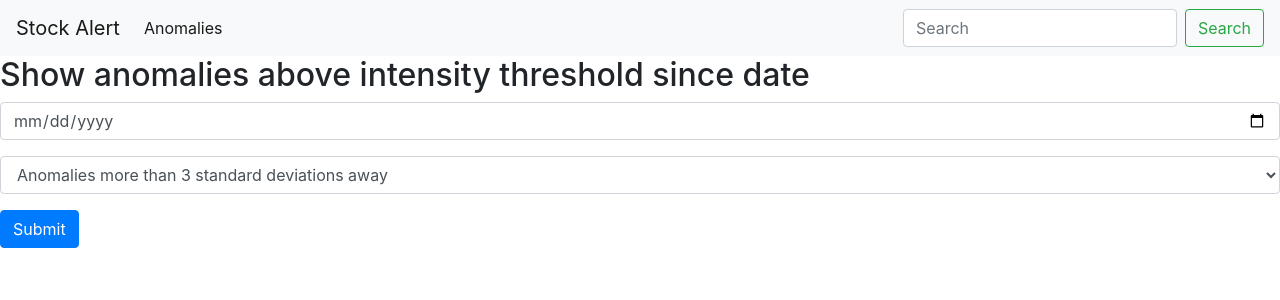
After one commit to sarpuslu/timeseries.live, a Flask app: page / in a window 1280 px wide. The commit adds this page. Shown: the top 300 px of the page. Run offline with Flask 2, Linux system fonts and the light colour scheme; some libraries are stand-ins or nearby versions.

```diff
--- a/front_end/stock_alert_flask/templates/anomalies.html
+++ b/front_end/stock_alert_flask/templates/anomalies.html
@@ -10,7 +10,7 @@
 		{% for anomaly in anomalies %}
 		<li>
 			<a href="{{ url_for('ticker', ticker=anomaly.code )}}" >
-			{{anomaly.time}} {{anomaly.code}} {{anomaly.percent_change}}
+				{{anomaly.time}} {{anomaly.code}} {{anomaly.percent_change}} {{anomaly.num_of_std_away}}
 			</a>
 		</li>
 		{% endfor %}
--- /dev/null
+++ b/front_end/stock_alert_flask/templates/index.html
@@ -0,0 +1,43 @@
+{% extends "layout.html" %}
+
+{% block title %}
+	Stock Alert
+{% endblock %}
+
+{% block body %}
+	<h2>Show anomalies above intensity threshold since date</h2>
+
+
+	<form action="{{ url_for('bubbles') }}" method="post">
+		<div class="form-group">
+			<input class="form-control" type="date" id="since_date" name="since_date">
+		</div>
+		<div class="form-group">
+			<select class="form-control" name="intensity">
+				<option value="3">Anomalies more than  3 standard deviations away</option>
+				<option value="4">Anomalies more than 4 standard deviations away</option>
+				<option value="5">Anomalies more than 5 standard deviations away</option>
+				<option value="6">Anomalies more than 6 standard deviations away</option>
+				<option value="7">Anomalies more than 7 standard deviations away</option>
+				<option value="8">Anomalies more than 8 standard deviations away</option>
+				<option value="9">Anomalies more than 9 standard deviations away</option>
+				<option value="10">Anomalies more than 10 standard deviations away</option>
+			</select>
+		</div>
+		<div class="form-group">
+			<button class="btn btn-primary">Submit</button>
+		</div>
+	</form>
+
+	<!--
+	<ul>
+		{% for anomaly in anomalies %}
+		<li>
+			<a href="{{ url_for('ticker', ticker=anomaly.code )}}" >
+			{{anomaly.time}} {{anomaly.code}} {{anomaly.percent_change}}
+			</a>
+		</li>
+		{% endfor %}
+	</ul>
+	-->
+{% endblock %}
--- a/front_end/stock_alert_flask/templates/layout.html
+++ b/front_end/stock_alert_flask/templates/layout.html
@@ -10,14 +10,7 @@
 
 
 		<script src="https://code.jquery.com/jquery-3.1.1.min.js"></script>
-		<script src="https://code.highcharts.com/stock/highstock.js"></script>
-		<script src="https://code.highcharts.com/modules/exporting.js"></script>
-		<script src="https://code.highcharts.com/modules/export-data.js"></script>
-
 		<link rel="canonical" href="https://getbootstrap.com/docs/3.3/examples/navbar-fixed-top/">
-
-		<script src="//cdnjs.cloudflare.com/ajax/libs/dygraph/2.1.0/dygraph.min.js"></script>
-		<link rel="stylesheet" href="//cdnjs.cloudflare.com/ajax/libs/dygraph/2.1.0/dygraph.min.css" />
 
 
 	</head>
@@ -27,7 +20,7 @@
     				<span class="navbar-toggler-icon"></span>
 			</button>
   			<div class="collapse navbar-collapse" id="navbarTogglerDemo01">
-    				<a class="navbar-brand" href="#">Stock Alert</a>
+				<a class="navbar-brand" href="{{url_for('index')}}">Stock Alert</a>
     				<ul class="navbar-nav mr-auto mt-2 mt-lg-0">
       					<li class="nav-item active">
 	      				<a class="nav-link" href="{{ url_for('anomalies') }}">Anomalies<span class="sr-only">(current)</span></a>
@@ -41,7 +34,7 @@
 		</nav>
 
 
-   		<div id="container" style="min-width: 310px; height: 400px; margin: 0 auto"></div>
+
 		<div class="body_container">
 			{% block body %}
 			{% endblock %}
--- a/front_end/stock_alert_flask/views.py
+++ b/front_end/stock_alert_flask/views.py
@@ -1,13 +1,17 @@
-from flask import render_template, jsonify
+from flask import render_template, jsonify, request
 from stock_alert_flask import app
 from sqlalchemy import create_engine
 from sqlalchemy_utils import database_exists, create_database
 import pandas as pd
+import numpy as np
 import psycopg2
 import json
+import time
 import datetime
 import pytz
 import os
+import requests
+
 
 #get credentials
 databaseName = os.environ.get("databaseName")
@@ -19,19 +23,36 @@ databasePassword = os.environ.get("databasePassword")
 db = create_engine("postgresql://{}:{}@{}:5432/{}".format(databaseUser, databaseName, databaseIP, databaseName))
 con = psycopg2.connect(host=databaseIP,database=databaseName, user=databaseUser, password=databasePassword)
 
+#@app.route('/index', methods=["POST"])
 @app.route('/')
-@app.route('/index')
 def index():
-    return render_template("index.html",
-       title = 'Home', user = { 'nickname': 'Miguel' },
-       )
+    #sinceDate = request.form.get("since_date")
+    #intensity = request.form.get("intensity")
+
+    return render_template("index.html")
 
 #list all the anomalies detected
-@app.route('/anomalies')
+@app.route('/anomalies', methods=["POST"])
 def anomalies():
     #anomalies = db.execute("select * from anomalies").fetchall()
     anomalies = db.execute("select * from stock_anomalies").fetchall()
+
+    sinceDate = request.form.get("since_date")
+    unixSinceTime = int(time.mktime(datetime.datetime.strptime(sinceDate, "%Y-%m-%d").timetuple())*1000)
+    intensityThreshold = request.form.get("intensity")
+
+    anomalies = db.execute("select * from stock_anomalies where time > {} and num_of_std_away > {}".format(unixSinceTime, intensityThreshold))
+
     return render_template("anomalies.html", anomalies=anomalies)
+
+#bubble plot for all anomalies with the given condition
+@app.route('/bubbles', methods=["POST"])
+def bubbles():
+    since_date = request.form.get("since_date")
+    unixSinceTime = int(time.mktime(datetime.datetime.strptime(since_date, "%Y-%m-%d").timetuple())*1000)
+    intensityThreshold = request.form.get("intensity")
+
+    return render_template("bubbles.html", since_date=since_date, intensity=intensityThreshold)
 
 @app.route('/<ticker>')
 def ticker(ticker):
@@ -51,16 +72,8 @@ def api(ticker):
     temp =  [[data_point[0], data_point[3]] for data_point in timeseriesdata]
 
 
-    #temp2 = []
-    #for i in range(0,len(temp)-1):
-    #    if temp[i][0] != temp[i+1][0]:
-    #        temp2.append(temp[i])
-
-    #for element in temp2:
-    #    element[0] = int(element[0]*1000)
 
 
-    #return json.dumps(temp2)
     return jsonify(temp)
 
 #return a list of lists of  unixtime stamps and anomaly percent changes representing anomalies
@@ -76,3 +89,42 @@ def anomalies_ticker(ticker):
 
 
     return jsonify(list_of_anom)
+
+
+@app.route('/bubble_json', methods=["GET"])
+def bubble_json():
+
+
+    since_date = request.args.get("since_date")
+    unixSinceTime = int(time.mktime(datetime.datetime.strptime(since_date, "%Y-%m-%d").timetuple())*1000)
+    intensityThreshold = request.args.get("intensity")
+
+    anomalies = db.execute("select * from stock_anomalies where time > {} and num_of_std_away > {}".format(unixSinceTime, intensityThreshold)).fetchall()
+    df = pd.DataFrame(anomalies)
+    #multiply the num_of_std_away column with the sign of percent_change
+    df[3] = df[3]*np.sign(df[2])
+    #sum to get sum of percent_change and num_of_std_away for all tickers
+    df_grouped = df.groupby([df[1]]).sum()
+    #count to get the number of anomalies since sinceDate and above intensityThreshold for all tickers
+    df_count = df.groupby([df[1]]).count()
+    #replace the sum of dates (useless) with the count of anomalies
+    df_grouped[0] = df_count[2]
+    #in the end df_grouped dataframe entries will be in the following form
+    #ZS     4  0.867157  10.175171
+
+    #create a dictionary for company information where entries are in the following form
+    #'PRNB': ['Principia Biopharma Inc.', 'Health Care', 'Major Pharmaceuticals']
+    nasdaq_companies = db.execute("select * from nasdaq_companies").fetchall()
+    company_info_dict = {}
+    for row in nasdaq_companies:
+        company_info_dict[row[0]] = [row[1], row[2], row[3]]
+
+    #put the aggregated anomaly information and company information together for the bubble plot
+    tickers = list(df_grouped.index.values)
+    bubblePlotInput = []
+    for ticker in tickers:
+        grouped_row = list(df_grouped.loc[ticker,:])
+        insertDict = {"name":ticker, "x": grouped_row[1], "y":grouped_row[2], "z":grouped_row[0], "company_name":company_info_dict[ticker][0], "sector":company_info_dict[ticker][1], "industry":company_info_dict[ticker][2]}
+        bubblePlotInput.append(insertDict)
+
+    return jsonify(bubblePlotInput)
```
Also changed, not shown: front_end/stock_alert_flask/templates/bubbles.html (added, +98 -0 lines), front_end/stock_alert_flask/templates/ticker.html (+4 -18 lines), front_end/stock_alert_flask/images/044ca63e9e.png (added).
